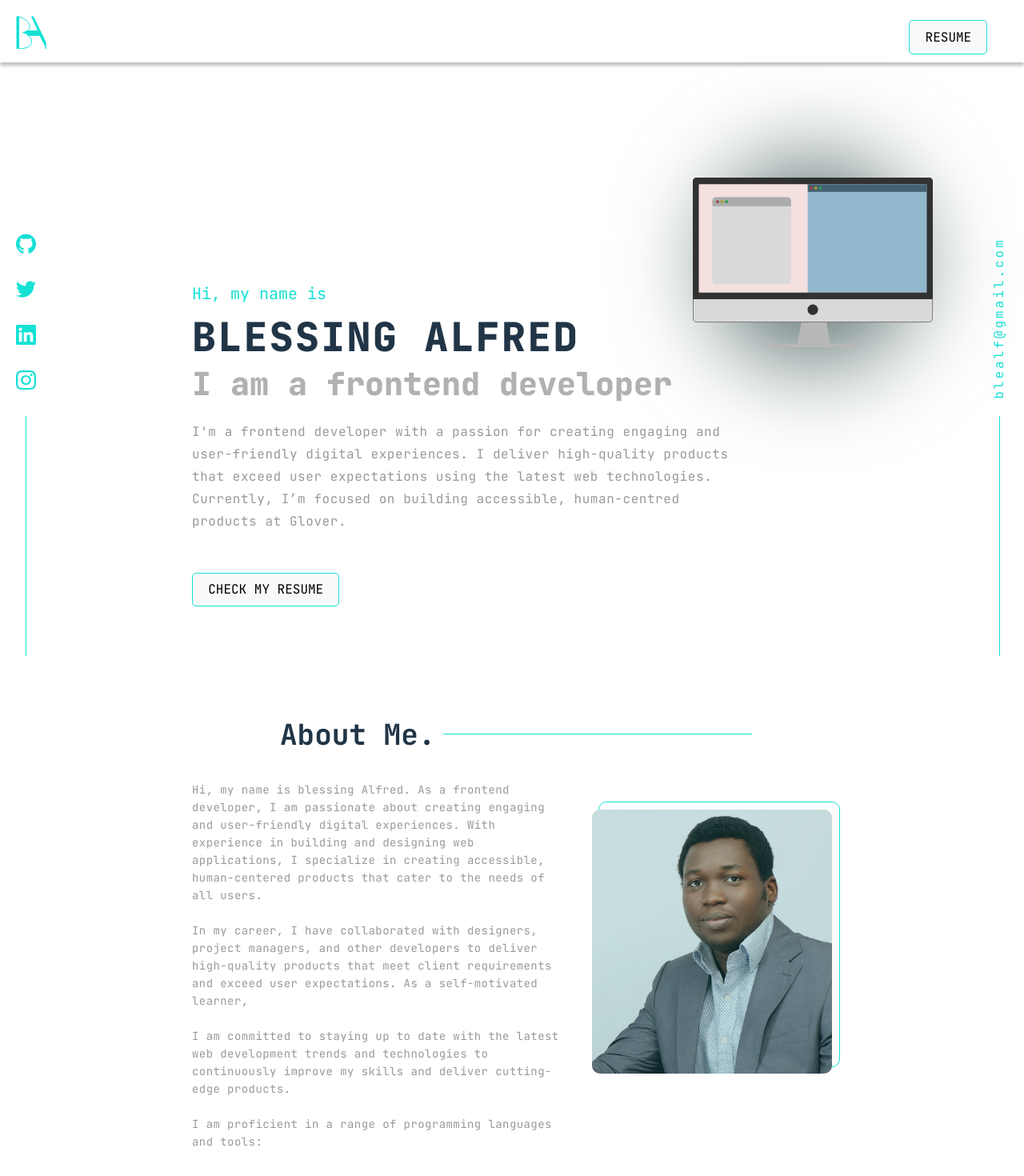
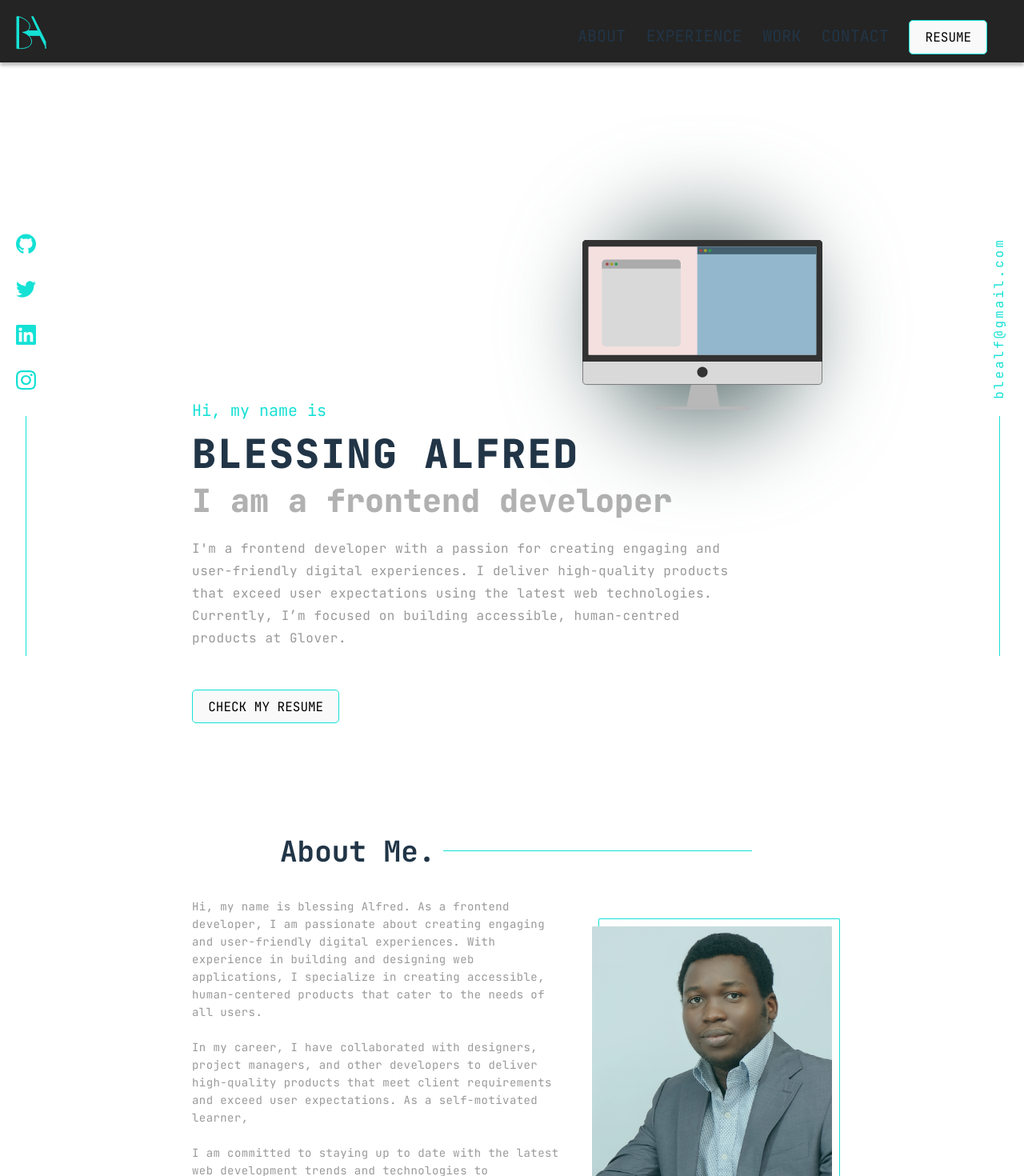
Before and after one commit to blealf/blessing-alfred, a React (Vite) app: page / in a window 1280 px wide. Shown: the top 1470 px of the page at 80% size. Built offline with nearby package versions, Linux system fonts and the light colour scheme.

Commit message:
more optimizations

```diff
--- a/src/App.css
+++ b/src/App.css
@@ -4,3 +4,9 @@
 .App {
   position: relative;
 }
+.content-wrapper {
+  display: grid;
+  grid-template-columns: 1fr;
+  justify-content: center;
+  align-items: center;
+}
--- a/src/App.jsx
+++ b/src/App.jsx
@@ -1,32 +1,45 @@
 import './App.css'
+import styled from 'styled-components'
 import Nav from './components/Nav/Nav'
 import SocialNav from './components/Nav/SocialNav'
 import EmailNav from './components/Nav/EmailNav'
 import Hero from './components/Hero/Hero'
 import About from './components/About/About'
 import Experience from './components/Experience/Experience'
-import styled from 'styled-components'
 import Contact from './components/Contact/Contact'
 import Work from './components/Work/Work'
+import ScrollButton from "./components/Nav/ScrollButton"
 
+const NavContainer = styled.div`
+  position: relative;
+`
 const ContentWrapper = styled.div`
   max-width: 800px;
   margin: 0 auto;
-  padding: 20px;
-`;
+  padding: 8vw;
+  display: block;
+  position: relative;
+`
+
+
 function App() {
 
   return (
     <div className="App">
+        <NavContainer>
+          <Nav />
+        </NavContainer>
+      <ScrollButton />
       <SocialNav />
       <EmailNav />
-      <Nav />
         <ContentWrapper>
+          {/*<div className={'content-wrapper'}>*/}
             <Hero />
             <About />
             <Experience />
             <Work />
             <Contact />
+          {/*</div>*/}
         </ContentWrapper>
     </div>
   )
--- a/src/components/About/About.scss
+++ b/src/components/About/About.scss
@@ -28,8 +28,8 @@
       margin-top: 50px;
       width: 300px;
       height: 330px;
-      border-radius: 10px;
-      z-index: 10;
+      border-radius: 1px;
+      z-index: 1;
     }
     &::before {
       content: '';
@@ -38,7 +38,7 @@
       right: -10px;
       width: 300px;
       height: 330px;
-      border-radius: 10px;
+      border-radius: 1px;
       border: 1px solid var(--font-light);
     }
     &::after {
@@ -53,7 +53,7 @@
       z-index: 99;
       opacity: 0.2;
       margin-top: 50px;
-      border-radius: 10px;
+      border-radius: 1px;
     }
   }
 }
--- a/src/components/Experience/Company.jsx
+++ b/src/components/Experience/Company.jsx
@@ -1,12 +1,12 @@
 import './Experience.scss'
 
 const Company = ({ companies, active, setActive }) => {
-
   return (
     <div className="company">
-      {companies.map((company) => {
+      {companies.map((company, index) => {
         return (
           <p
+            key={index}
             className={`${company === active ? 'active-company' : ''}`}
             onClick={() => setActive(company)}
           >{company}</p>)
--- a/src/components/Experience/Experience.jsx
+++ b/src/components/Experience/Experience.jsx
@@ -38,7 +38,7 @@ const Experience = () => {
           <p>{experience.date}</p>
           <ul>
             {experience.responsibilities.map(responsibility => {
-              return (<li>{responsibility}</li>)
+              return (<li key={responsibility}>{responsibility}</li>)
             })}
           </ul>
         </div>
--- a/src/components/Hero/Hero.scss
+++ b/src/components/Hero/Hero.scss
@@ -1,5 +1,5 @@
 .hero {
-  padding-top: 20vw;
+  padding-top: 25vw;
   min-height: clamp(55vh, 65vh, 70vh);
 
   &__mac {
--- a/src/components/Nav/Nav.jsx
+++ b/src/components/Nav/Nav.jsx
@@ -4,23 +4,41 @@ import logo from '../../assets/logo.svg'
 
 const Nav = () => {
   const navItems = [
-    { name: 'About', link: '#about' },
-    { name: 'Experience', link: '#experience' },
-    { name: 'Work', link: '#work' },
-    { name: 'Contact', link: '#contact' },
+    { name: 'About', link: 'about' },
+    { name: 'Experience', link: 'experience' },
+    { name: 'Work', link: 'work' },
+    { name: 'Contact', link: 'contact' },
   ]
+
+  const handleScroll = (id) => {
+      const element = document.getElementById(id)
+      window.scrollTo({
+          top: element.offsetTop,
+          behavior: 'smooth',
+      })
+  }
 
   return (
     <div className="nav-wrapper">
-        <div className="logo">
+        <div
+            className="logo"
+            id="logo"
+            onClick={() => handleScroll("logo")}
+        >
           <img src={logo} alt="logo" />
         </div>
       <div className="nav-items">
         {navItems
           .map(
-            item => <div className="nav-item">
-              <a href={item.link}>{item.name}</a>
-            </div>
+            item => (
+                <div
+                    className="nav-item"
+                    key={item.name}
+                    onClick={() => handleScroll(item.link)}
+                >
+                  {item.name}
+                </div>
+            )
           )}
         <button>Resume</button>
       </div>
--- a/src/components/Nav/Nav.scss
+++ b/src/components/Nav/Nav.scss
@@ -5,10 +5,13 @@
   padding: 10px 20px;
   width: calc(100vw - 40px);
   box-shadow: 0px 4px 4px rgba(0, 0, 0, 0.25);
+  //position: fixed;
+  background: #242424;
 }
 .logo {
   margin-right: auto;
   transform: translateY(20%);
+  cursor: pointer;
 }
 .nav-items {
   display: flex;
@@ -48,6 +51,7 @@
   position: fixed;
   bottom: 0;
   margin: auto auto -20px 20px;
+  z-index: 90;
  .nav-social {
    display: flex;
    flex-direction: column;
@@ -74,6 +78,7 @@
   flex-direction: column;
   justify-content: center;
   align-items: center;
+  z-index: 90;
   p {
     transform: rotate(-90deg);
     letter-spacing: 3px;
@@ -99,6 +104,17 @@
   background-color: var(--font-light);
  }
 
+.scroll-btn {
+  position: fixed;
+  bottom: 20px;
+  left: 33px;
+  z-index: 99;
+  cursor: pointer;
+  img {
+    width: 60px;
+  }
+}
+
 
 @media screen and (max-width: 950px) {
   .email-nav, .social-nav {
--- /dev/null
+++ b/src/components/Nav/ScrollButton.jsx
@@ -0,0 +1,37 @@
+import './Nav.scss'
+import scroll from '../../assets/scroll.svg'
+import {useEffect, useState} from "react";
+
+const ScrollButton = () => {
+    const [visible, setVisible] = useState(false)
+
+    const handleVisibility = () => {
+        setVisible(window.scrollY > window.innerHeight/2)
+    }
+
+    useEffect(() => {
+        window.addEventListener('scroll', handleVisibility)
+        return () =>  window.removeEventListener('scroll', handleVisibility)
+    }, [])
+
+
+    return (
+        <div className="scroll-btn">
+            {visible
+                ? (<img
+                        src={scroll}
+                        alt="scroll"
+                        onClick={() => {
+                            window.scrollTo({
+                                top: 0,
+                                behavior: 'smooth',
+                            })
+                        }}
+                />)
+                : null}
+
+        </div>
+    )
+}
+
+export default ScrollButton
--- a/src/components/Nav/SocialNav.jsx
+++ b/src/components/Nav/SocialNav.jsx
@@ -17,7 +17,7 @@ const SocialNav = () => {
       <div className="nav-social">
         {SocialNavItems.map(item => {
           return (
-            <a href="https://google.com" target="_blank">
+            <a href="https://google.com" target="_blank" key={item.name}>
               <img src={item.path} alt={item.name} />
             </a>
           )
--- a/src/components/Work/Work.jsx
+++ b/src/components/Work/Work.jsx
@@ -15,7 +15,7 @@ const Work = () => {
       <Heading title="Work." />
         {work.map((item, index) => {
           return (
-            <div className="work_wrapper">
+            <div key={item} className="work_wrapper">
               <div className="image" style={{
                 marginLeft: willFloatRight(index) ? '' : 'auto'
               }}></div>
@@ -29,7 +29,7 @@ const Work = () => {
                   A minimal, dark blue theme for VS Code, Sublime Text, Atom, iTerm, and more. Available on Visual Studio Marketplace, Package Control, Atom Package Manager, and npm.
                 </div>
                 <div className="tags">
-                  {tags.map(tag => <span>{tag}</span>)}
+                  {tags.map(tag => <span key={tag}>{tag}</span>)}
                 </div>
                 <div className="icons">
                   <a href="https://github.com" target="_blank">
```
Also changed, not shown: src/assets/scroll.svg (added). Lines whose indentation alone changed are shown as unchanged.
